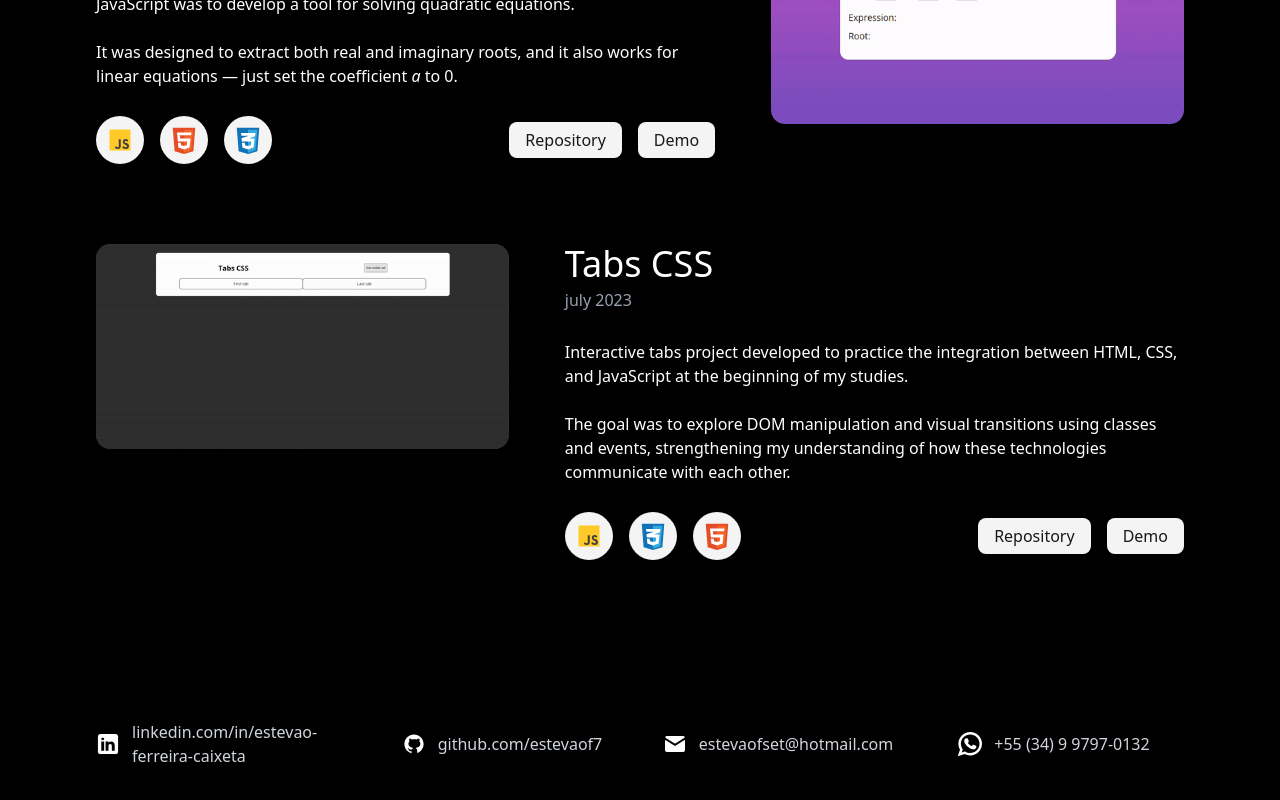
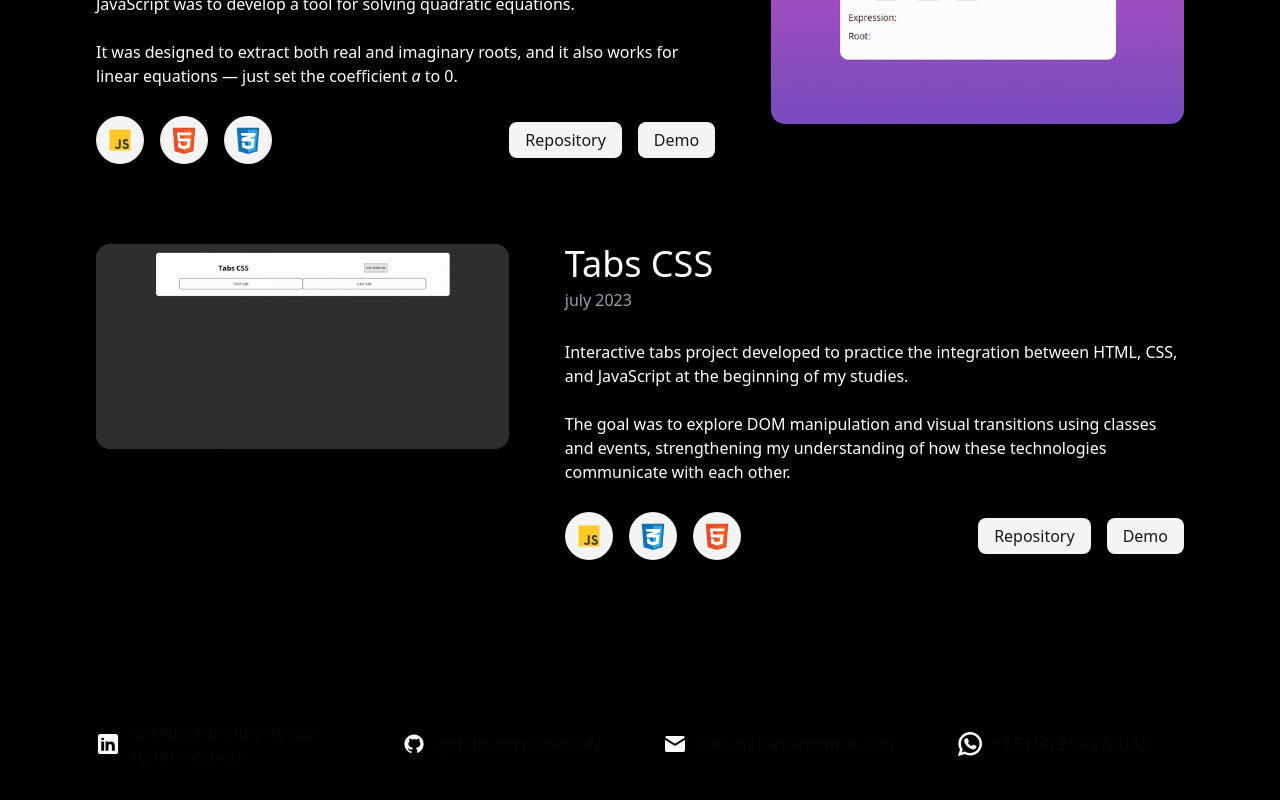
Before and after one commit to estevaof7/next-portfolio, a Next.js app: page / in a window 1280 px wide. Shown: the part 5938-6738 px from the top of the page. Built offline with nearby package versions, Linux system fonts and the light colour scheme.

Commit message:
tailwind compatibility funcionando agora, aparentemente

```diff
--- a/src/app/components/footer.tsx
+++ b/src/app/components/footer.tsx
@@ -2,19 +2,17 @@
 
 import { footerData } from '@/data/footer-data';
 import { FooterItemModel } from '@/models/footer-model';
-// import { useTailwind } from '@/providers/tailwind-compatibility';
-// import { tailwindCompatibility } from '@/utils/tailwind-compatibility';
+import { useTailwind } from '@/providers/tailwind-compatibility';
+import { tailwindCompatibility } from '@/utils/tailwind-compatibility';
 import Image from 'next/image';
 import Link from 'next/link';
 
 export default function Footer() {
-  // const { isTailwindCompatible } = useTailwind();
-  // const textGray300 =
-  //   'text-' + tailwindCompatibility(isTailwindCompatible, 'gray-300');
+  const { isTailwindCompatible } = useTailwind();
+  const gray300 = tailwindCompatibility(isTailwindCompatible, 'gray-300');
 
   return (
-    // <footer id="contact" className={`bg-black ${textGray300}`}>
-    <footer id="contact" className="bg-black text-gray-300">
+    <footer id="contact" className={`bg-black text-${gray300}`}>
       <div className="max-w-6xl mx-auto pt-10 md:pt-16 lg:pt-20 pb-8 md:pb-10 px-4 md:px-6 lg:px-8">
         <div className="grid grid-cols-1 lg:grid-cols-4 md:grid-cols-2 gap-6 lg:gap-4">
           {footerData.map((item: FooterItemModel, index: number) => (
--- a/src/app/page.tsx
+++ b/src/app/page.tsx
@@ -8,9 +8,6 @@ import { TailwindProvider } from '@/providers/tailwind-compatibility';
 import TailwindTester from './components/tailwind-tester';
 
 export default function Home() {
-  //PENSAR SE COLOCA A FUNÇÃO DO UTILS NO PROVIDER ... VER O QUE FICA MELHOR ... DEU CERTO!!!
-  //PRECISO ARRUMAR A CONSTANDO DO TAILWIND COLORS PORQUE ESTÃO DIFERENTE DO QUE ESTÁ NA DOCUMENTAÇÃO
-
   //no meu celular...
   //    menu lateral
   //    cor do progress
--- a/src/constants/tailwind-colors.ts
+++ /dev/null
@@ -1,244 +0,0 @@
-export const tailwindColors: { [key: string]: string } = {
-  'red-50': '#fef1f1',
-  'red-100': '#fee1e1',
-  'red-200': '#ffc8c8',
-  'red-300': '#ffa0a0',
-  'red-400': '#ff6366',
-  'red-500': '#fa2f39',
-  'red-600': '#dc2626',
-  'red-700': '#bf000f',
-  'red-800': '#9d0f18',
-  'red-900': '#801d1f',
-  'red-950': '#471011',
-  'orange-50': '#fff6ec',
-  'orange-100': '#ffecd3',
-  'orange-200': '#ffd5a6',
-  'orange-300': '#ffb669',
-  'orange-400': '#ff870b',
-  'orange-500': '#ff6800',
-  'orange-600': '#f44a00',
-  'orange-700': '#c83700',
-  'orange-800': '#9d3000',
-  'orange-900': '#7d2e13',
-  'orange-950': '#45190e',
-  'amber-50': '#fffae9',
-  'amber-100': '#fef2c4',
-  'amber-200': '#fde584',
-  'amber-300': '#ffd033',
-  'amber-400': '#ffb800',
-  'amber-500': '#fd9800',
-  'amber-600': '#e07000',
-  'amber-700': '#b94d00',
-  'amber-800': '#953e00',
-  'amber-900': '#79360e',
-  'amber-950': '#471f06',
-  'yellow-50': '#fdfbe7',
-  'yellow-100': '#fef8c0',
-  'yellow-200': '#feef84',
-  'yellow-300': '#ffde25',
-  'yellow-400': '#fdc600',
-  'yellow-500': '#efaf00',
-  'yellow-600': '#cf8500',
-  'yellow-700': '#a45f00',
-  'yellow-800': '#874b00',
-  'yellow-900': '#724012',
-  'yellow-950': '#44240c',
-  'lime-50': '#f6fee6',
-  'lime-100': '#ebfcc9',
-  'lime-200': '#d7f997',
-  'lime-300': '#b9f351',
-  'lime-400': '#98e500',
-  'lime-500': '#7bcd00',
-  'lime-600': '#5ea300',
-  'lime-700': '#4a7c00',
-  'lime-800': '#3e6200',
-  'lime-900': '#375415',
-  'lime-950': '#1f310a',
-  'green-50': '#effcf3',
-  'green-100': '#dafbe5',
-  'green-200': '#b7f7cd',
-  'green-300': '#79f0a6',
-  'green-400': '#0dde71',
-  'green-500': '#00c751',
-  'green-600': '#00a43f',
-  'green-700': '#008138',
-  'green-800': '#076633',
-  'green-900': '#14542f',
-  'green-950': '#0a311b',
-  'emerald-50': '#ebfcf4',
-  'emerald-100': '#cef9e3',
-  'emerald-200': '#a2f3ce',
-  'emerald-300': '#5ee8b3',
-  'emerald-400': '#00d390',
-  'emerald-500': '#00ba7b',
-  'emerald-600': '#009765',
-  'emerald-700': '#007955',
-  'emerald-800': '#006046',
-  'emerald-900': '#004f3d',
-  'emerald-950': '#003026',
-  'teal-50': '#effdf9',
-  'teal-100': '#c9fbf0',
-  'teal-200': '#94f6e3',
-  'teal-300': '#47ebd3',
-  'teal-400': '#00d3bc',
-  'teal-500': '#00b9a5',
-  'teal-600': '#009487',
-  'teal-700': '#00766e',
-  'teal-800': '#005f5a',
-  'teal-900': '#124f4b',
-  'teal-950': '#083231',
-  'cyan-50': '#ebfdfe',
-  'cyan-100': '#cdf9fe',
-  'cyan-200': '#a0f3fc',
-  'cyan-300': '#54e9fc',
-  'cyan-400': '#00d1f2',
-  'cyan-500': '#00b6d9',
-  'cyan-600': '#0091b6',
-  'cyan-700': '#007493',
-  'cyan-800': '#005e77',
-  'cyan-900': '#174f64',
-  'cyan-950': '#0d3646',
-  'sky-50': '#eff8ff',
-  'sky-100': '#def1fe',
-  'sky-200': '#b6e5fe',
-  'sky-300': '#72d2ff',
-  'sky-400': '#00baff',
-  'sky-500': '#00a4f3',
-  'sky-600': '#0083cf',
-  'sky-700': '#0068a6',
-  'sky-800': '#005988',
-  'sky-900': '#084b6f',
-  'sky-950': '#0d324b',
-  'blue-50': '#eef5fe',
-  'blue-100': '#d9e9fe',
-  'blue-200': '#bcd9ff',
-  'blue-300': '#8cc3ff',
-  'blue-400': '#51a0ff',
-  'blue-500': '#2f7eff',
-  'blue-600': '#1b5dfb',
-  'blue-700': '#1a48e5',
-  'blue-800': '#1f3eb6',
-  'blue-900': '#213b8c',
-  'blue-950': '#1c2956',
-  'indigo-50': '#edf1ff',
-  'indigo-100': '#dfe6ff',
-  'indigo-200': '#c5d0ff',
-  'indigo-300': '#a1b1ff',
-  'indigo-400': '#7b85ff',
-  'indigo-500': '#615fff',
-  'indigo-600': '#503bf6',
-  'indigo-700': '#4530d6',
-  'indigo-800': '#392daa',
-  'indigo-900': '#342f84',
-  'indigo-950': '#23204d',
-  'violet-50': '#f4f2fe',
-  'violet-100': '#ece8fe',
-  'violet-200': '#dcd4ff',
-  'violet-300': '#c3b2ff',
-  'violet-400': '#a482ff',
-  'violet-500': '#8c52ff',
-  'violet-600': '#7e27fd',
-  'violet-700': '#6f10e6',
-  'violet-800': '#5d15be',
-  'violet-900': '#4e1d98',
-  'violet-950': '#321467',
-  'purple-50': '#f9f4fe',
-  'purple-100': '#f2e7fe',
-  'purple-200': '#e8d3ff',
-  'purple-300': '#d8b0ff',
-  'purple-400': '#c079ff',
-  'purple-500': '#ab47ff',
-  'purple-600': '#9617fa',
-  'purple-700': '#8100d9',
-  'purple-800': '#6d18ae',
-  'purple-900': '#591c89',
-  'purple-950': '#3e0a66',
-  'fuchsia-50': '#fcf3fe',
-  'fuchsia-100': '#fae7ff',
-  'fuchsia-200': '#f5ceff',
-  'fuchsia-300': '#f3a6ff',
-  'fuchsia-400': '#ec6aff',
-  'fuchsia-500': '#e02efa',
-  'fuchsia-600': '#c600dd',
-  'fuchsia-700': '#a600b5',
-  'fuchsia-800': '#880793',
-  'fuchsia-900': '#711a76',
-  'fuchsia-950': '#4c0450',
-  'pink-50': '#fcf1f7',
-  'pink-100': '#fce6f2',
-  'pink-200': '#fbcde7',
-  'pink-300': '#fda3d4',
-  'pink-400': '#fb63b4',
-  'pink-500': '#f53598',
-  'pink-600': '#e50075',
-  'pink-700': '#c5005b',
-  'pink-800': '#a1004d',
-  'pink-900': '#841744',
-  'pink-950': '#520b28',
-  'rose-50': '#fef0f1',
-  'rose-100': '#ffe3e5',
-  'rose-200': '#ffcbd1',
-  'rose-300': '#ff9fab',
-  'rose-400': '#ff637d',
-  'rose-500': '#ff2457',
-  'rose-600': '#eb0041',
-  'rose-700': '#c50038',
-  'rose-800': '#a30038',
-  'rose-900': '#891038',
-  'rose-950': '#4e091e',
-  'slate-50': '#f7f9fb',
-  'slate-100': '#f0f4f8',
-  'slate-200': '#e1e7ef',
-  'slate-300': '#c8d4e1',
-  'slate-400': '#8e9fb7',
-  'slate-500': '#61738c',
-  'slate-600': '#46556b',
-  'slate-700': '#344358',
-  'slate-800': '#222c3f',
-  'slate-900': '#161d2e',
-  'slate-950': '#080e1d',
-  'gray-50': '#f8f9fb',
-  'gray-100': '#f2f3f5',
-  'gray-200': '#e4e6ea',
-  'gray-300': '#d1d5db',
-  'gray-400': '#979fad',
-  'gray-500': '#697181',
-  'gray-600': '#4b5564',
-  'gray-700': '#384353',
-  'gray-800': '#232d3b',
-  'gray-900': '#171e2c',
-  'gray-950': '#0a0f19',
-  'zinc-50': '#f9f9f9',
-  'zinc-100': '#f3f3f4',
-  'zinc-200': '#e3e3e6',
-  'zinc-300': '#d2d2d7',
-  'zinc-400': '#9d9da7',
-  'zinc-500': '#70707a',
-  'zinc-600': '#52525c',
-  'zinc-700': '#414148',
-  'zinc-800': '#2b2b2e',
-  'zinc-900': '#1e1e20',
-  'zinc-950': '#111113',
-  'neutral-50': '#f9f9f9',
-  'neutral-100': '#f4f4f4',
-  'neutral-200': '#e4e4e4',
-  'neutral-300': '#d2d2d2',
-  'neutral-400': '#9f9f9f',
-  'neutral-500': '#727272',
-  'neutral-600': '#525252',
-  'neutral-700': '#414141',
-  'neutral-800': '#2a2a2a',
-  'neutral-900': '#1d1d1d',
-  'neutral-950': '#121212',
-  'stone-50': '#f9f9f9',
-  'stone-100': '#f4f4f3',
-  'stone-200': '#e6e4e2',
-  'stone-300': '#d5d1cf',
-  'stone-400': '#a49e99',
-  'stone-500': '#77706a',
-  'stone-600': '#57534e',
-  'stone-700': '#46413d',
-  'stone-800': '#2d2928',
-  'stone-900': '#211f1d',
-  'stone-950': '#131211'
-};
--- a/src/utils/tailwind-compatibility.tsx
+++ b/src/utils/tailwind-compatibility.tsx
@@ -1,4 +1,6 @@
-import { tailwindColors } from '@/constants/tailwind-colors';
+const tailwindColors: { [key: string]: string } = {
+  'gray-300': '#d1d5db'
+};
 
 export const tailwindCompatibility = (
   isTailwindCompatible: boolean,
```
